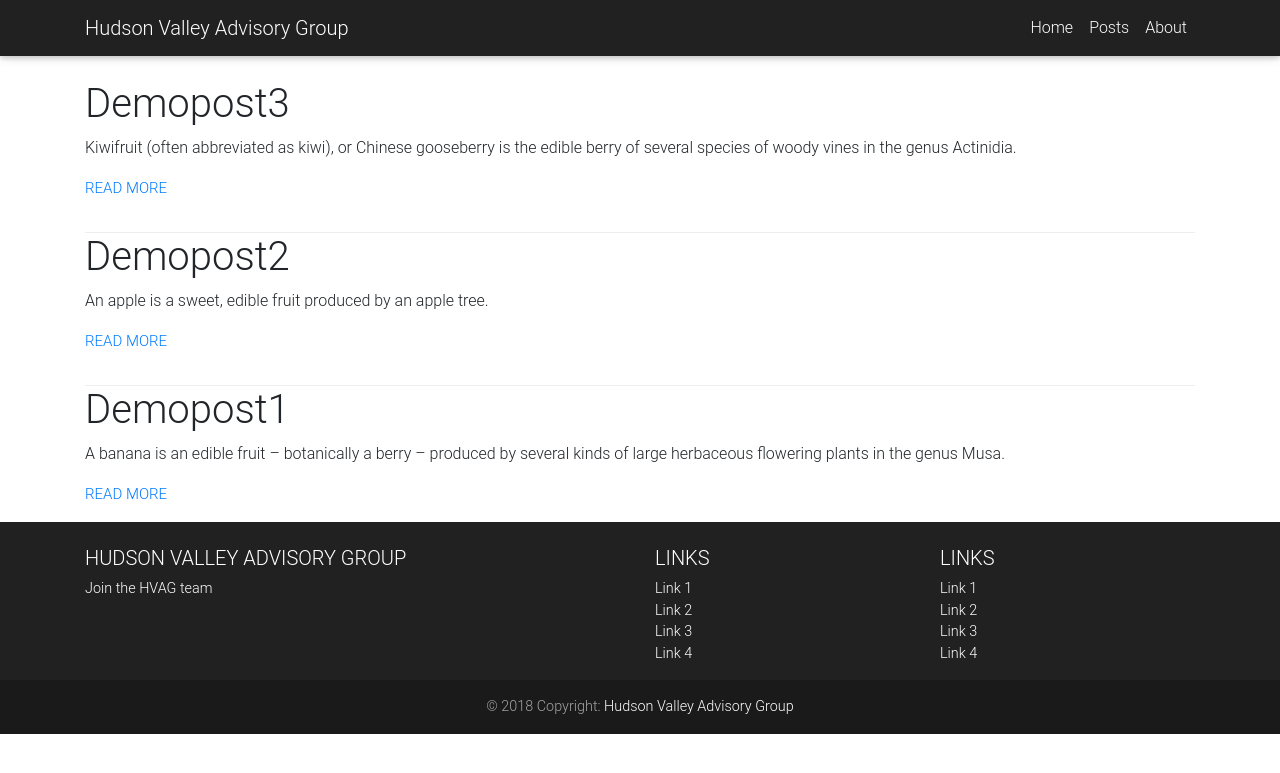
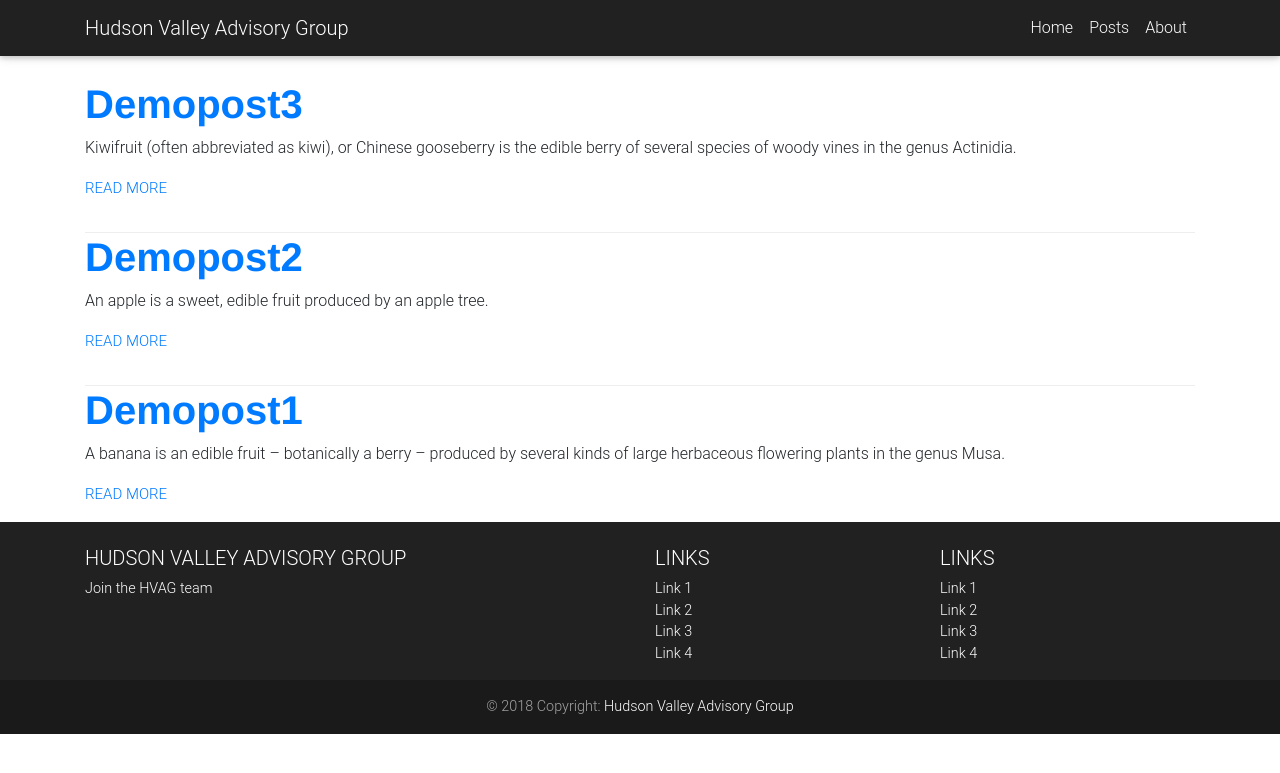
Before and after one commit to hvag/hvag-blog, a Jekyll site: the page built from posts.html, in a window 1280 px wide. Shown: the top 773 px of the page. Built offline with Jekyll 4.4.1, drawn with Linux system fonts in a browser that asks for light colours; nearby versions of some CDN libraries.

Commit message:
Posts - Update

```diff
--- a/posts.html
+++ b/posts.html
@@ -7,7 +7,7 @@ title: Blogs
   {% for post in site.posts %}
     <article class="post">
 
-      <h1 class="hvag-post-h1><a href="{{ site.baseurl }}{{ post.url }}">{{ post.title }}</a></h1>
+      <h1 class="hvag-post-h1"><a href="{{ site.baseurl }}{{ post.url }}">{{ post.title }}</a></h1>
 
       <div class="entry">
         {{ post.excerpt }}
```
